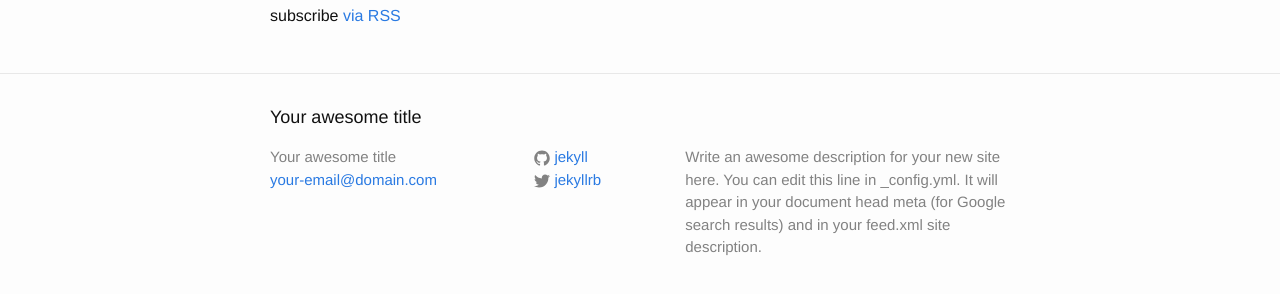
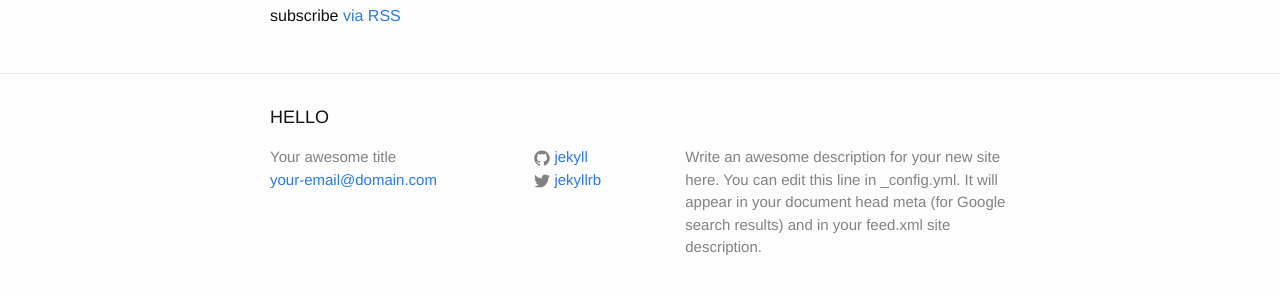
Before and after one commit to IRVEKO/irinakonykt.github.io, a Jekyll site: the page built from index.html, in a window 1280 px wide. Shown: the part 223-517 px from the top of the page. Built offline with Jekyll 4.4.1, drawn with Linux system fonts in a browser that asks for light colours.

Commit message:
Update footer.html

```diff
--- a/_includes/footer.html
+++ b/_includes/footer.html
@@ -2,7 +2,7 @@
 
   <div class="wrapper">
 
-    <h2 class="footer-heading">{{ site.title }}</h2>
+    <h2 class="footer-heading">HELLO</h2>
 
     <div class="footer-col-wrapper">
       <div class="footer-col footer-col-1">
```
